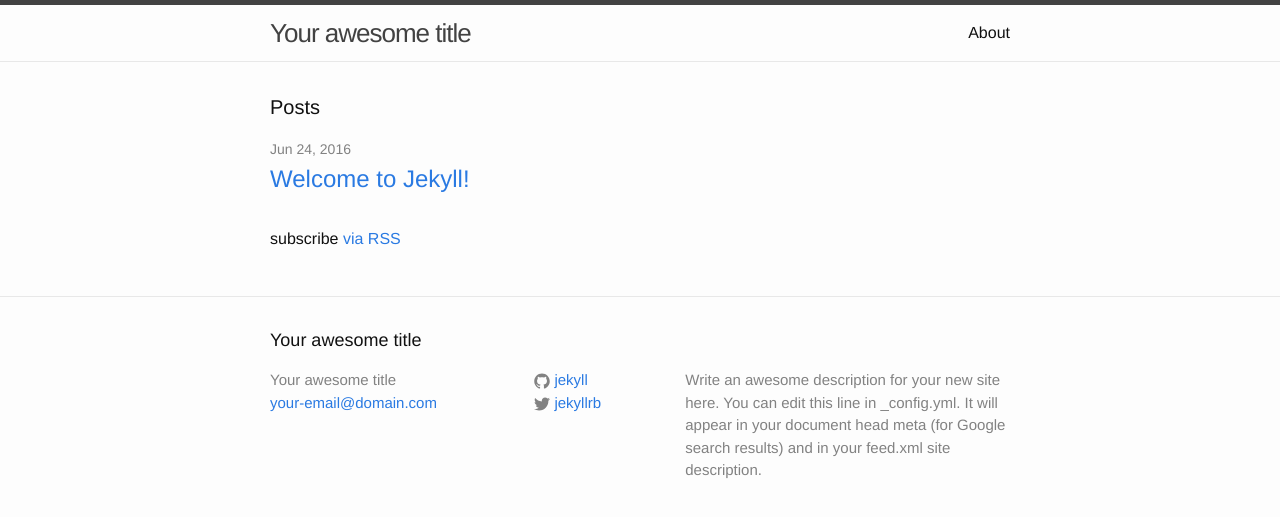
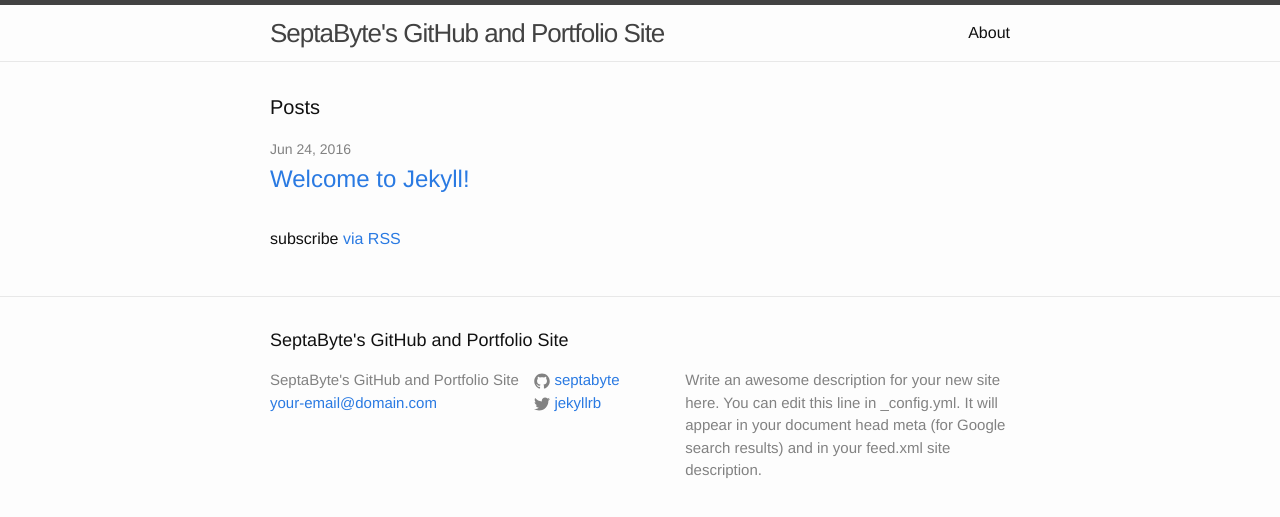
Before and after one commit to septabyte/septabyte.github.io, a Jekyll site: the page built from index.html, in a window 1280 px wide. Shown: the top 517 px of the page. Built offline with Jekyll 4.4.1, drawn with Linux system fonts in a browser that asks for light colours.

Commit message:
Update _config.yml

```diff
--- a/_config.yml
+++ b/_config.yml
@@ -6,7 +6,7 @@
 # 'jekyll serve'. If you change this file, please restart the server process.
 
 # Site settings
-title: Your awesome title
+title: SeptaByte's GitHub and Portfolio Site
 email: your-email@domain.com
 description: > # this means to ignore newlines until "baseurl:"
   Write an awesome description for your new site here. You can edit this
@@ -15,7 +15,7 @@ description: > # this means to ignore newlines until "baseurl:"
 baseurl: "" # the subpath of your site, e.g. /blog
 url: "http://yourdomain.com" # the base hostname & protocol for your site
 twitter_username: jekyllrb
-github_username:  jekyll
+github_username:  septabyte
 
 # Build settings
 markdown: kramdown
```
